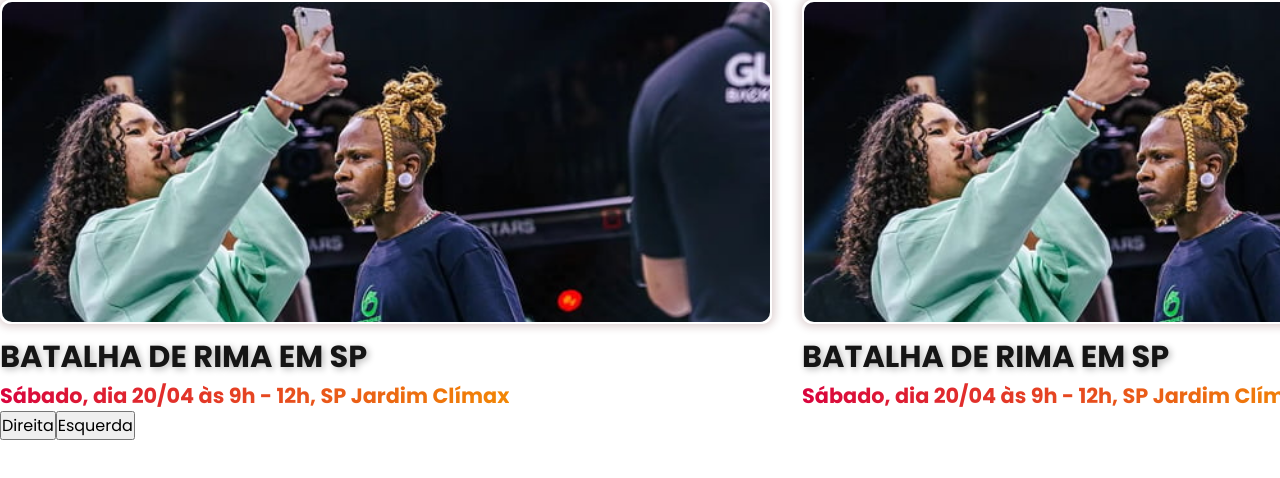
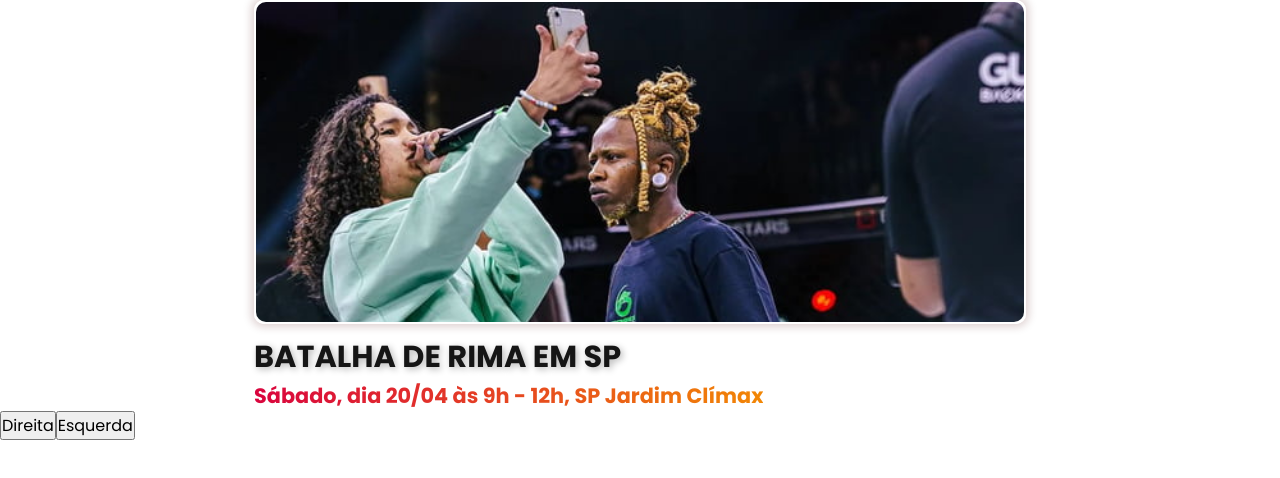
Before and after one commit to VivaPerifa/vivaperifa, a React (Create React App) app in the folder vivaperifa/: page / in a window 1280 px wide. Shown: the top 478 px of the page. Built offline with nearby package versions, Linux system fonts and the light colour scheme.

Commit message:
criando um swiper slider para os eventos em destaque

```diff
--- a/vivaperifa/src/static/Header/CarrosselEventoDestaque/CarrosselEventoDestaque.css
+++ b/vivaperifa/src/static/Header/CarrosselEventoDestaque/CarrosselEventoDestaque.css
@@ -3,7 +3,7 @@
     overflow: auto;
 }
 
-.container-fixed{
+.item{
     display: flex;
-    gap: 30px;
+    justify-content: center;
 }
--- a/vivaperifa/src/static/Header/CarrosselEventoDestaque/CarrosselEventoDestaque.jsx
+++ b/vivaperifa/src/static/Header/CarrosselEventoDestaque/CarrosselEventoDestaque.jsx
@@ -1,43 +1,66 @@
 import EventoDestaque from '../EventoDestaque/EventoDestaque';
 import './CarrosselEventoDestaque.css';
 import Xamuel from '../../../assets/xamuel.jpg';
+import { Swiper, SwiperSlide } from 'swiper/react';
+import 'swiper/css';
 
 export default function CarrosselEventoDestaque(){
     const listItem = [
         {
+            id: 1,
             imagem: Xamuel,
             titulo: "Batalha de Rima em SP",
             data: "Sábado, dia 20/04 às 9h - 12h, SP Jardim Clímax"
         },
         {
+            id: 2,
+            imagem: Xamuel,
+            titulo: "Batalha de Rima em SP",
+            data: "Sábado, dia 20/04 às 9h - 12h, SP Jardim Clímax"
+        },
+        {
+            id: 3,
             imagem: Xamuel,
             titulo: "Batalha de Rima em SP",
             data: "Sábado, dia 20/04 às 9h - 12h, SP Jardim Clímax"
         }
     ]
-
-    var itens = document.querySelectorAll("itens");
-    var currentItem = 0;
-
-    console.log(itens);
-    function scroll(){
-        currentItem++;
-        itens[currentItem].scrollIntoView({
-            inline: "center",
-            behavior: "smooth",
-            block: "center"
-        });
-    }
     return(
         <div className='evento-destaque-scroll'>
-            <div className='container-fixed itens'>
+            {/* <div className='container-fixed itens'>
                 {
                     listItem.map((item, index) => {
-                        return <EventoDestaque tituloEventoDestaque={item.titulo} imagemEventoDestaque={item.imagem} dataEventoDestaque={item.data}></EventoDestaque>
+                        return <EventoDestaque
+                                key={index}
+                                tituloEventoDestaque={item.titulo}
+                                imagemEventoDestaque={item.imagem}
+                                dataEventoDestaque={item.data}
+                            />
                     })
                 }
-            </div>
-            <button id='arrow-right' onClick={scroll}>Direita</button>
+            </div> */}
+
+            <Swiper
+                slidesPerView={1}
+                pagination={{clickable:true}}
+                navigation
+            >
+                {
+                    listItem.map((item) => (
+                        <SwiperSlide ke={item.id}>
+                            <div className='item'>
+                                <EventoDestaque
+                                    tituloEventoDestaque={item.titulo}
+                                    imagemEventoDestaque={item.imagem}
+                                    dataEventoDestaque={item.data}
+                                />
+                            </div>
+                        </SwiperSlide>
+                    ))
+                }
+
+            </Swiper>
+            <button id='arrow-right'>Direita</button>
             <button id='arrow-left'>Esquerda</button>
         </div>
     );
```
